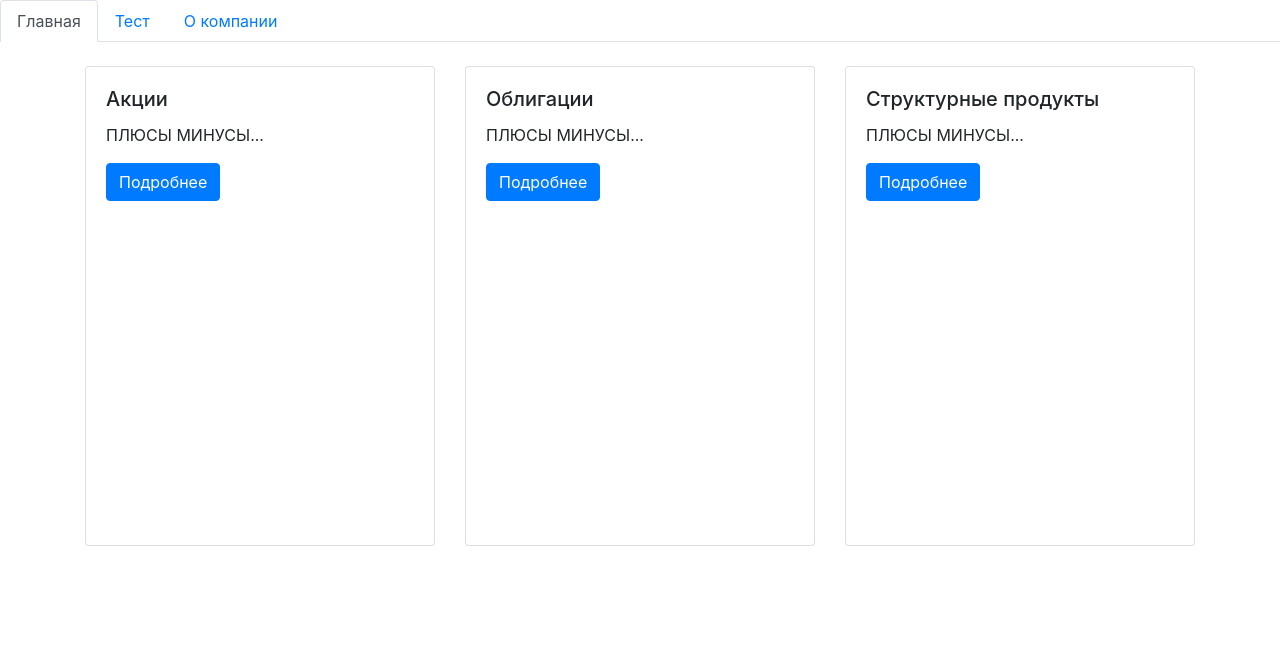
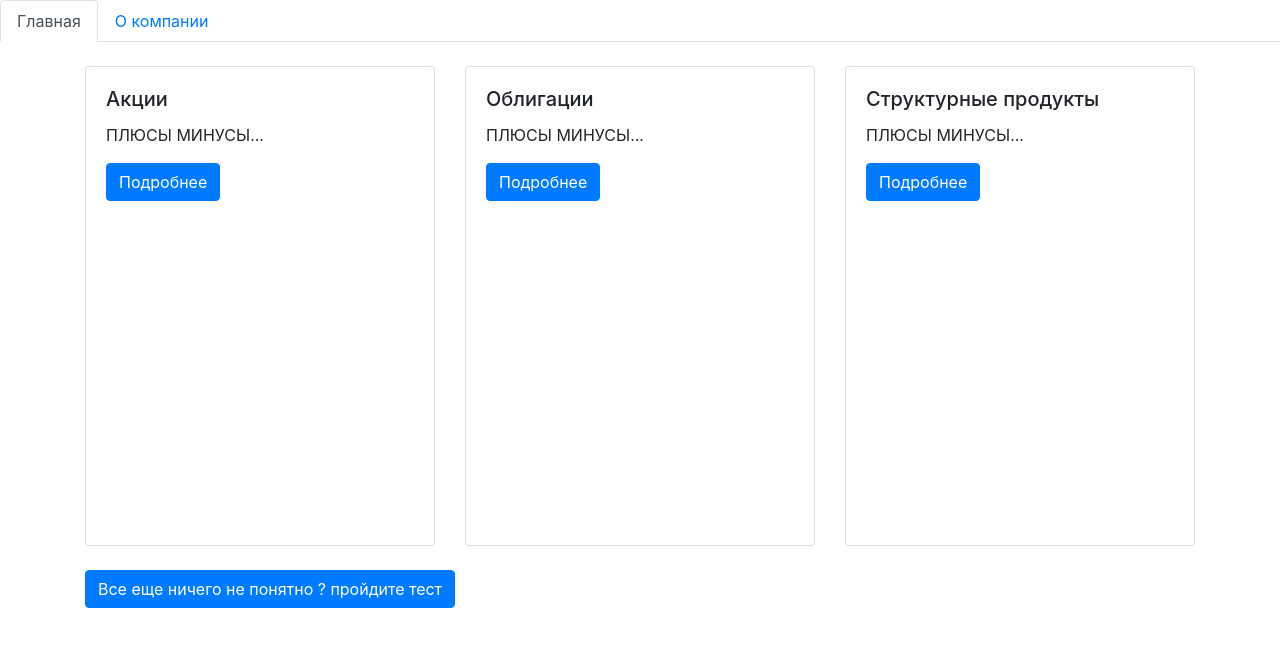
Before and after one commit to theDimZone/hackgenesis, an Angular app: page / in a window 1280 px wide. Shown: the top 646 px of the page. Built offline with nearby package versions, Linux system fonts and the light colour scheme.

Commit message:
dobavil knopky ta test i ybral ee is navbara

```diff
--- a/src/app/app.component.html
+++ b/src/app/app.component.html
@@ -3,10 +3,10 @@
     <a ngbNavLink routerLink="/" id="pills-home-tab">Главная</a>
 
   </li>
-  <li ngbNavItem>
+  <!--<li ngbNavItem>
     <a ngbNavLink routerLink="/test" id="pills-home-tab">Тест</a>
 
-  </li>
+  </li>-->
   <li ngbNavItem>
     <a ngbNavLink routerLink="/about" id="pills-home-tab">О компании</a>
 
--- a/src/app/components/index-page/index-page.component.html
+++ b/src/app/components/index-page/index-page.component.html
@@ -33,6 +33,10 @@
       </div>
     </div>
   </div>
+  <br>
+
+  <a href="#" class="btn btn-primary" routerLink="/test">Все еще ничего не понятно ?  пройдите тест</a>
+
   </div>
 </div>
 <br>
```
